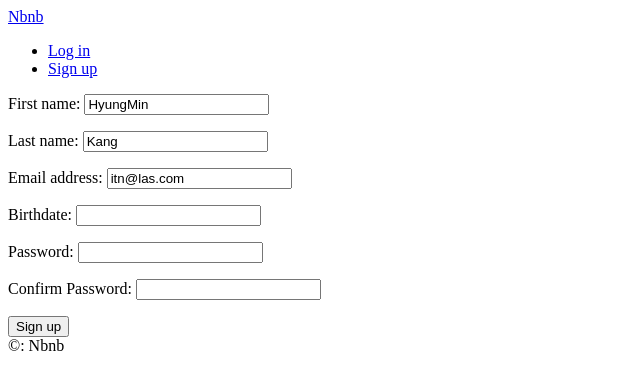
After one commit to HyungMinKang/airbnb-clone, a Django app: page /users/signup in a window 1280 px wide. The commit adds this page. Shown: the top 390 px of the page, without its empty margins (0-640 px from the left). Run offline with Django 3.2, Linux system fonts and the light colour scheme.

Commit message:
Airbnb Tenth
consturcting- login , sign-up, verify email
-----------------------------------------
next: Log in with GitHub, Kakao

```diff
--- a/config/urls.py
+++ b/config/urls.py
@@ -22,6 +22,7 @@ from django.conf.urls.static import static
 urlpatterns = [
     path("", include("core.urls", namespace="core")),
     path("rooms/", include("rooms.urls", namespace="rooms")),
+    path("users/", include("users.urls", namespace="users")),
     path("admin/", admin.site.urls),
 ]
 
--- a/manage.py
+++ b/manage.py
@@ -2,6 +2,7 @@
 """Django's command-line utility for administrative tasks."""
 import os
 import sys
+import dotenv
 
 
 def main():
@@ -18,4 +19,5 @@ def main():
 
 
 if __name__ == "__main__":
+    dotenv.read_dotenv()
     main()
--- /dev/null
+++ b/templates/emails/verify_email.html
@@ -0,0 +1,2 @@
+<h4>Verify Email</h4>
+<span>Hello, to verify your email click <a href="http://127.0.0.1:8000/users/verify/{{secret}}"> here </a></span>
--- a/templates/partial/nav.html
+++ b/templates/partial/nav.html
@@ -1,5 +1,12 @@
+<a href="{% url "core:home" %}">Nbnb</a>
+<ul>
 
-      <a href="{% url "core:home"%}">Nbnb</a>
-      <ul>
-        <li><a href="#">login</a></li>
-      </ul>
+  {% if user.is_authenticated %}
+    <li><a href="{% url "users:logout" %}">Log out</a></li>
+  {% else %}
+    <li><a href="{% url "users:login" %}">Log in</a></li>
+    <li><a href="{% url "users:signup" %}">Sign up</a></li>
+  {% endif %}
+
+
+</ul>
--- /dev/null
+++ b/templates/users/signup.html
@@ -0,0 +1,18 @@
+{% extends "base.html" %}
+
+{% block page_title %}
+    Sign Up
+{% endblock page_title %}
+
+{% block search-bar %}
+
+{% endblock search-bar %}
+
+
+{% block content %}
+    <form method="POST" action="{% url "users:signup" %}">
+        {% csrf_token %}
+        {{form.as_p}}
+        <button>Sign up</button>
+    </form>
+{% endblock content %}
--- a/users/admin.py
+++ b/users/admin.py
@@ -38,4 +38,6 @@ class CustomUserAdmin(UserAdmin):
         "superhost",
         "is_staff",
         "is_superuser",
+        "email_verified",
+        "email_secret",
     )
--- /dev/null
+++ b/users/forms.py
@@ -0,0 +1,49 @@
+from django import forms
+from . import models
+
+
+class LoginForm(forms.Form):
+
+    email = forms.EmailField()
+    password = forms.CharField(widget=forms.PasswordInput)
+
+    def clean(self):
+        email = self.cleaned_data.get("email")
+        password = self.cleaned_data.get("password")
+        try:
+            user = models.User.objects.get(email=email)
+            if user.check_password(password):
+                return self.cleaned_data
+            else:
+                self.add_error("password", forms.ValidationError("Password is wrong"))
+
+        except models.User.DoesNotExist:
+            self.add_error("email", forms.ValidationError("User does not exist"))
+
+
+# ModelForm 일일이 프로그래머가 필드를 설계할 필요없이 모델에서 갖다쓸 수 있게 해줌
+class SignUpForm(forms.ModelForm):
+    class Meta:
+        model = models.User
+        fields = ("first_name", "last_name", "email", "birthdate")
+
+    password = forms.CharField(widget=forms.PasswordInput)
+    password1 = forms.CharField(widget=forms.PasswordInput, label="Confirm Password")
+
+    def clean_password1(self):
+        password = self.cleaned_data.get("password")
+        password1 = self.cleaned_data.get("password1")
+
+        if password != password1:
+            raise forms.ValidationError("Password confirmation does not match")
+        else:
+            return password
+
+    # username 을 email로 Override + password 암호화
+    def save(self, *args, **kwargs):
+        user = super().save(commit=False)
+        email = self.cleaned_data.get("email")
+        password = self.cleaned_data.get("password")
+        user.username = email
+        user.set_password(password)
+        user.save()
--- a/users/models.py
+++ b/users/models.py
@@ -1,5 +1,10 @@
+import uuid
+from django.conf import settings
 from django.contrib.auth.models import AbstractUser
 from django.db import models
+from django.core.mail import send_mail
+from django.utils.html import strip_tags
+from django.template.loader import render_to_string
 
 
 class User(AbstractUser):
@@ -35,8 +40,32 @@ class User(AbstractUser):
     gender = models.CharField(choices=GENDER_CHOICES, max_length=10, blank=True)
     bio = models.TextField(blank=True)
     birthdate = models.DateField(blank=True, null=True)
-    language = models.CharField(choices=LANGUAGE_CHOICES, max_length=2, blank=True)
+    language = models.CharField(
+        choices=LANGUAGE_CHOICES, max_length=2, blank=True, default=LANGUAGE_KOREAN
+    )
 
-    currency = models.CharField(choices=CURRNECY_CHOICES, max_length=3, blank=True)
+    currency = models.CharField(
+        choices=CURRNECY_CHOICES, max_length=3, blank=True, default=CURRENCY_KRW
+    )
 
     superhost = models.BooleanField(default=False)
+    email_verified = models.BooleanField(default=False)
+    email_secret = models.CharField(max_length=20, default="", blank=True)
+
+    def verify_email(self):
+        if self.email_verified is False:
+            secret = uuid.uuid4().hex[:20]
+            self.email_secret = secret
+            html_message = render_to_string(
+                "emails/verify_email.html", {"secret": secret}
+            )
+            send_mail(
+                "Verify Airbnb Account",
+                strip_tags(html_message),
+                settings.EMAIL_FROM,
+                [self.email],
+                fail_silently=False,
+                html_message=html_message,
+            )
+            self.save()
+        return
--- a/users/urls.py
+++ b/users/urls.py
@@ -0,0 +1,11 @@
+from django.urls import path
+from . import views
+
+app_name = "users"
+
+urlpatterns = [
+    path("login", views.LoginView.as_view(), name="login"),
+    path("logout", views.log_out, name="logout"),
+    path("signup", views.SignUpView.as_view(), name="signup"),
+    path("verify/<str:key>", views.complete_verification, name="complete-verification"),
+]
--- a/users/views.py
+++ b/users/views.py
@@ -1,3 +1,62 @@
-from django.shortcuts import render
+from django.views import View
+from django.views.generic import FormView
+from django.urls import reverse_lazy
+from django.shortcuts import render, redirect, reverse
+from django.contrib.auth import authenticate, login, logout
+from . import forms, models
 
-# Create your views here.
+
+class LoginView(FormView):
+
+    template_name = "users/login.html"
+    form_class = forms.LoginForm
+    success_url = reverse_lazy("core:home")
+
+    def form_valid(self, form):
+        email = form.cleaned_data.get("email")
+        password = form.cleaned_data.get("password")
+        user = authenticate(self.request, username=email, password=password)
+        if user is not None:
+            login(self.request, user)
+
+        return super().form_valid(form)
+
+
+def log_out(request):
+    logout(request)
+    return redirect(reverse("core:home"))
+
+
+class SignUpView(FormView):
+    template_name = "users/signup.html"
+    form_class = forms.SignUpForm
+    success_url = reverse_lazy("core:home")
+    initial = {
+        "first_name": "HyungMin",
+        "last_name": "Kang",
+        "email": "itn@las.com",
+    }
+
+    def form_valid(self, form):
+        form.save()
+        email = form.cleaned_data.get("email")
+        password = form.cleaned_data.get("password")
+        user = authenticate(self.request, username=email, password=password)
+        if user is not None:
+            login(self.request, user)
+        user.verify_email()
+        return super().form_valid(form)
+
+
+def complete_verification(request, key):
+    try:
+        user = models.User.objects.get(email_secret=key)
+        user.email_verified = True
+        user.email_secret = ""
+        user.save()
+        # to do: add success message
+    except models.User.DoesNotExist:
+        # to do : add error message
+        pass
+
+    return redirect(reverse("core:home"))
```
Also changed, not shown: config/settings.py (+8 -0 lines), templates/users/login.html (added, +18 -0 lines), reservations/migrations/0003_auto_20200310_1340.py (added), rooms/migrations/0010_auto_20200310_1340.py (added), users/migrations/0004_auto_20200310_1340.py (added), users/migrations/0005_auto_20200310_1359.py (added), 3 other files.
